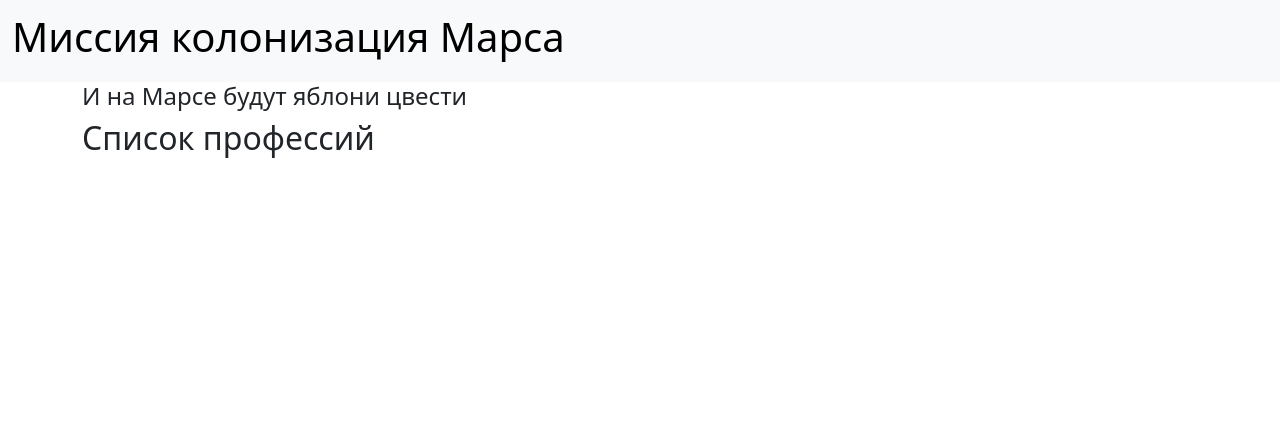
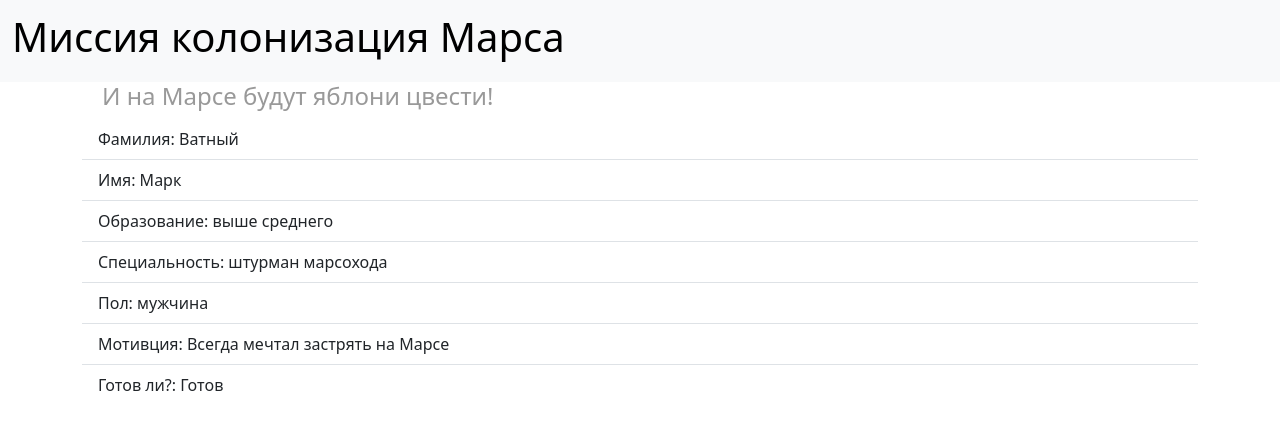
Before and after one commit to GSavelov/flask-wtf, a Flask app: page /answer in a window 1280 px wide. Shown: the top 430 px of the page. Run offline with Flask 3, Linux system fonts and the light colour scheme.

Commit message:
Task №4

```diff
--- a/main.py
+++ b/main.py
@@ -19,5 +19,22 @@
     return render_template('index.html', list=list, title="Тренировка")
 
 
+@app.route('/answer')
+@app.route('/auto_answer')
+def auto_answer():
+    params = {
+        "title": 'Анкета',
+        "surname": 'Ватный',
+        "name": 'Марк',
+        "education": 'выше среднего',
+        "profession": 'штурман марсохода',
+        "sex": 'мужчина',
+        "motivation": 'Всегда мечтал застрять на Марсе',
+        "ready": 'Готов'
+    }
+
+    return render_template('auto_answer.html', **params)
+
+
 if __name__ == '__main__':
     app.run(port=8080)
--- /dev/null
+++ b/static/css/style.css
@@ -0,0 +1,4 @@
+h4 {
+    color: #999999;
+    padding-left: 20px;
+}
--- /dev/null
+++ b/templates/auto_answer.html
@@ -0,0 +1,14 @@
+{% extends "base.html" %}
+
+{% block content %}
+<h4>И на Марсе будут яблони цвести!</h4>
+<ul class="list-group list-group-flush">
+    <li class="list-group-item">Фамилия: {{ surname }}</li>
+    <li class="list-group-item">Имя: {{ name }}</li>
+    <li class="list-group-item">Образование: {{ education }}</li>
+    <li class="list-group-item">Cпециальность: {{ profession }}</li>
+    <li class="list-group-item">Пол: {{ sex }}</li>
+    <li class="list-group-item">Мотивция: {{ motivation }}</li>
+    <li class="list-group-item">Готов ли?: {{ ready }}</li>
+</ul>
+{% endblock %}
--- a/templates/base.html
+++ b/templates/base.html
@@ -5,6 +5,7 @@
     <meta name="viewport" content="width=device-width, initial-scale=1, shrink-to-fit=no">
     <link href="https://cdn.jsdelivr.net/npm/bootstrap@5.3.2/dist/css/bootstrap.min.css" rel="stylesheet"
           integrity="sha384-T3c6CoIi6uLrA9TneNEoa7RxnatzjcDSCmG1MXxSR1GAsXEV/Dwwykc2MPK8M2HN" crossorigin="anonymous">
+    <link rel="stylesheet" type="text/css" href="{{url_for('static', filename='css/style.css')}}"/>
     <title>{{ title }}</title>
 </head>
 <body>
```
